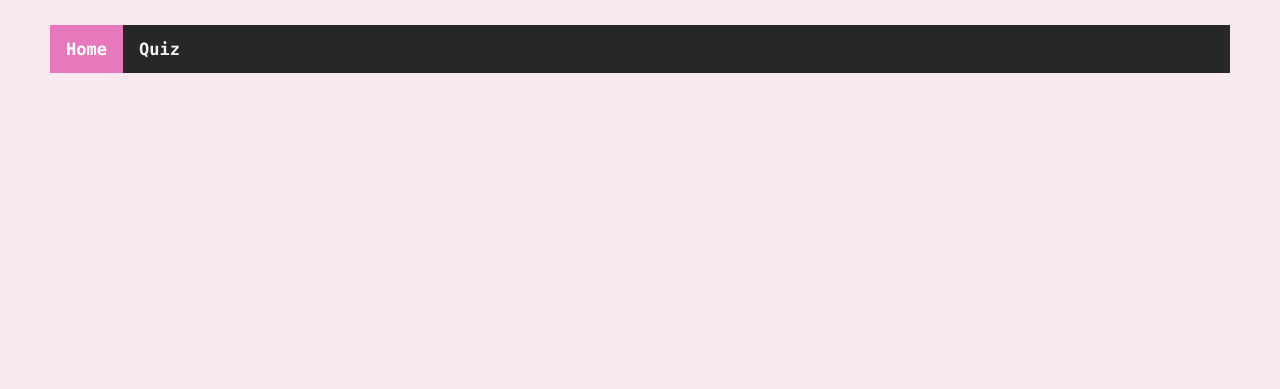
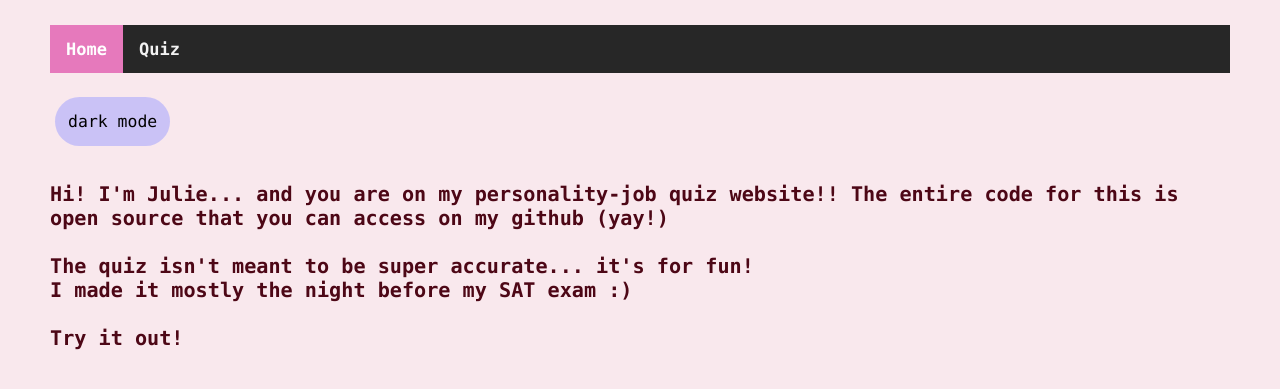
Before and after one commit to jjliewie/job_test, a Flask app: page / in a window 1280 px wide. Shown: the top 389 px of the page. Run offline with Flask 2, Linux system fonts and the light colour scheme.

Commit message:
index message

```diff
--- a/templates/index.html
+++ b/templates/index.html
@@ -12,7 +12,33 @@
             <a href="{{ url_for('quiz') }}">Quiz</a>
         </div>
 
+        <br>
+
+        <button class = "inner-switch" onclick="dark_mode()">dark mode</button>
         <!-- <a class = "hyperlink_button" href="{{ url_for('quiz') }}">Quiz</a> -->
+
+        <p>
+
+            Hi! I'm Julie... and you are on my personality-job quiz website!! The entire code for this is open source that you can access on my github (yay!)
+            <br>
+            <br>
+
+            The quiz isn't meant to be super accurate... it's for fun!
+            <br>I made it mostly the night before my SAT exam :)
+
+            <br>
+            <br>
+
+            Try it out!
+
+        </p>
+
+        <script>
+            function dark_mode(){
+                var element = document.body;
+                element.classList.toggle("dark");
+            }
+        </script>
 
     </body>
 </html>
```
